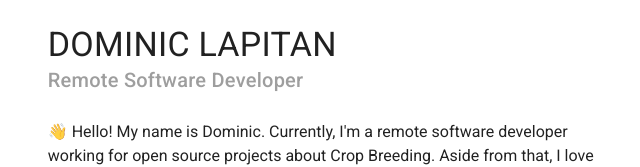
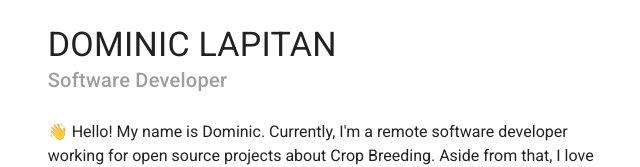
Before and after one commit to dilapitan/dominic-lapitan, a Nuxt app: page / in a window 1280 px wide. Shown: the top 167 px of the page, without its empty margins (314-954 px from the left). Built offline with nearby package versions, Linux system fonts and the light colour scheme.

Commit message:
Remove REMOTE

```diff
--- a/pages/index.vue
+++ b/pages/index.vue
@@ -3,7 +3,7 @@
     <v-row justify="center" align="center">
       <v-col cols="10" sm="8" md="6">
         <div class="text-h4">DOMINIC LAPITAN</div>
-        <div class="text-h6 grey--text">Remote Software Developer</div>
+        <div class="text-h6 grey--text">Software Developer</div>
 
         <br />
 
```
